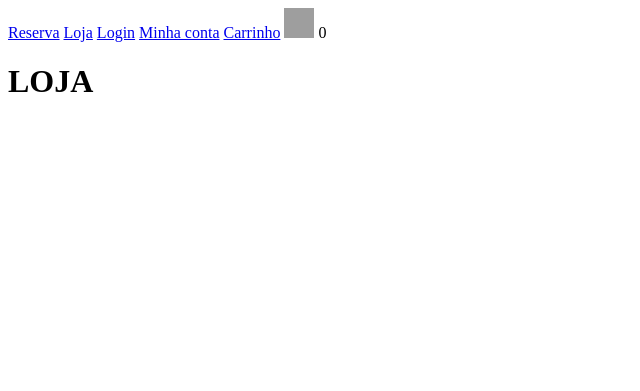
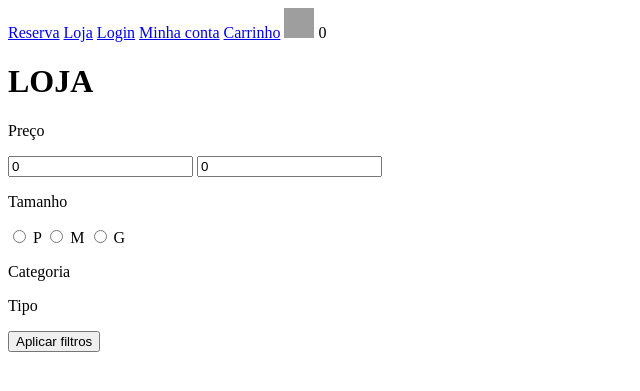
Before and after one commit to leobrda/FirstEcommerce, a Django app: page /loja/ in a window 1280 px wide. Shown: the top 391 px of the page, without its empty margins (0-640 px from the left). Run offline with Django 5.2, Linux system fonts and the light colour scheme; data that the repository does not hold is empty; some libraries are stand-ins or nearby versions; grey boxes are pictures that could not be loaded.

Commit message:
Filtros de precos, def preco_minimo_maximo() em utils.py para usar em loja.html

```diff
--- a/loja/templates/loja.html
+++ b/loja/templates/loja.html
@@ -1,8 +1,35 @@
 {% extends 'base.html' %}
 {% load static %}
+{% load l10n %}
 
 {% block body %}
     <h1>LOJA</h1>
+
+    <form method="POST" action="">
+        <p>Preço</p>
+        <input type="number" name="preco_minimo" value= {% localize off %}{{ minimo }}{% endlocalize %}>
+        <input type="number" name="preco_maximo" value={% localize off %}{{ maximo }}{% endlocalize %}>
+
+        <p>Tamanho</p>
+        {% for tamanho in tamanhos %}
+            <input type="radio" name="tamanho" value="{{ tamanho }}">
+            <label for="{{ tamanho }}">{{ tamanho }}</label>
+        {% endfor %}
+
+        <p>Categoria</p>
+        {% for categoria in categorias %}
+            <input type="radio" name="categoria" value="{{ categoria.slug }}">
+            <label for="{{ categoria.slug }}">{{ categoria.nome }}</label>
+        {% endfor %}
+
+        <p>Tipo</p>
+        {% for tipo in tipos %}
+            <input type="radio" name="tipo" value="{{ tipo.slug }}">
+            <label for="{{ tipo.slug }}">{{ tipo.nome }}</label>
+        {% endfor %}
+
+        <button type="submit">Aplicar filtros</button>
+    </form>
 
     {% for produto in produtos %}
         <a href="{% url 'ver_produto' produto.id %}">
--- a/loja/utils.py
+++ b/loja/utils.py
@@ -1,3 +1,4 @@
+from django.db.models import Max, Min
 
 
 def filtrar_produtos(produtos, filtro):
@@ -9,3 +10,15 @@ def filtrar_produtos(produtos, filtro):
             produtos = produtos.filter(categoria__slug=filtro)
 
     return produtos
+
+
+def preco_minimo_maximo(produtos):
+    minimo = 0
+    maximo = 0
+    if len(produtos) > 0:
+        minimo = list(produtos.aggregate(Min('preco')).values())[0]
+        minimo = round(minimo, 2)
+        maximo = list(produtos.aggregate(Max('preco')).values())[0]
+        maximo = round(maximo, 2)
+
+    return minimo, maximo
--- a/loja/views.py
+++ b/loja/views.py
@@ -1,7 +1,7 @@
 from django.shortcuts import render, redirect
 from .models import *
 import uuid
-from .utils import filtrar_produtos
+from .utils import filtrar_produtos, preco_minimo_maximo
 
 
 def homepage(request):
@@ -19,8 +19,15 @@ def loja(request, filtro=None):
 
     produtos = filtrar_produtos(produtos, filtro)
 
+    minimo, maximo = preco_minimo_maximo(produtos)
+
+    tamanhos = ['P', 'M', 'G']
+
     context = {
         'produtos': produtos,
+        'minimo': minimo,
+        'maximo': maximo,
+        'tamanhos': tamanhos,
     }
 
     return render(request, 'loja.html', context=context)
```
